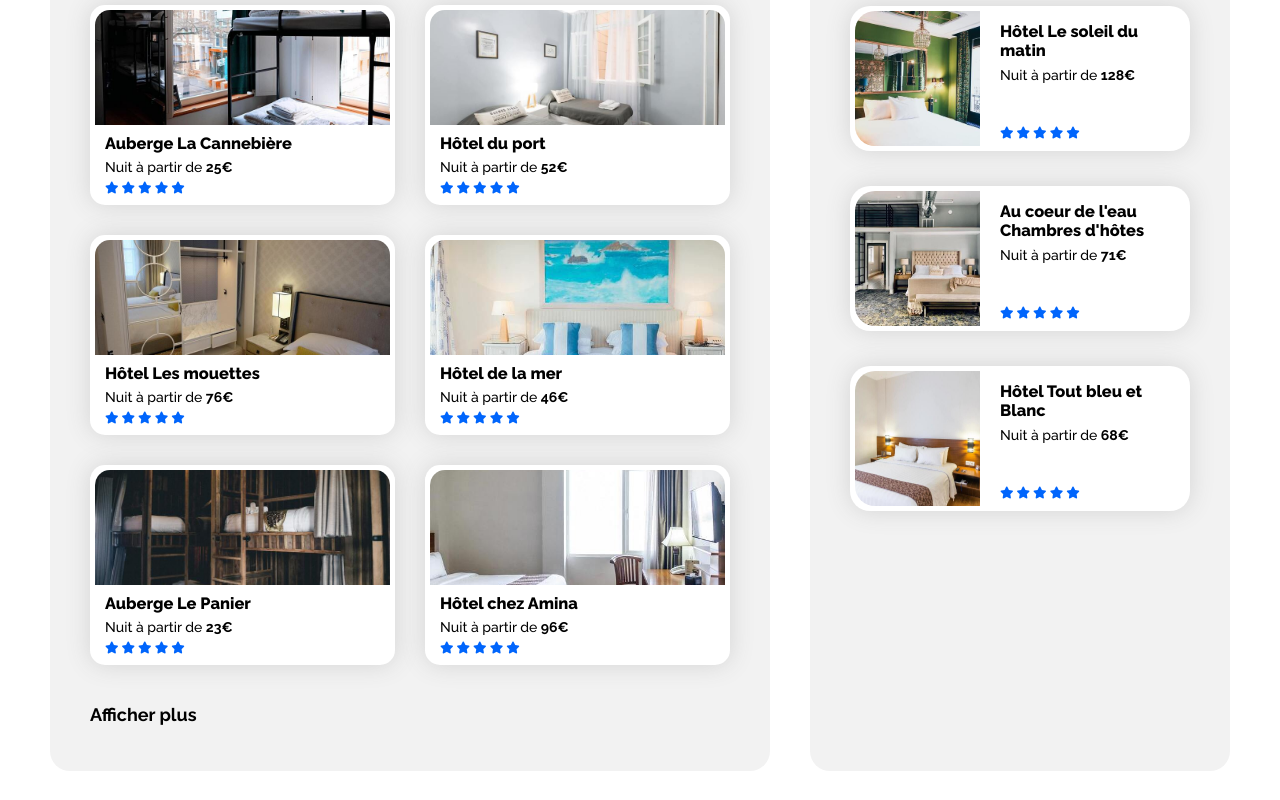
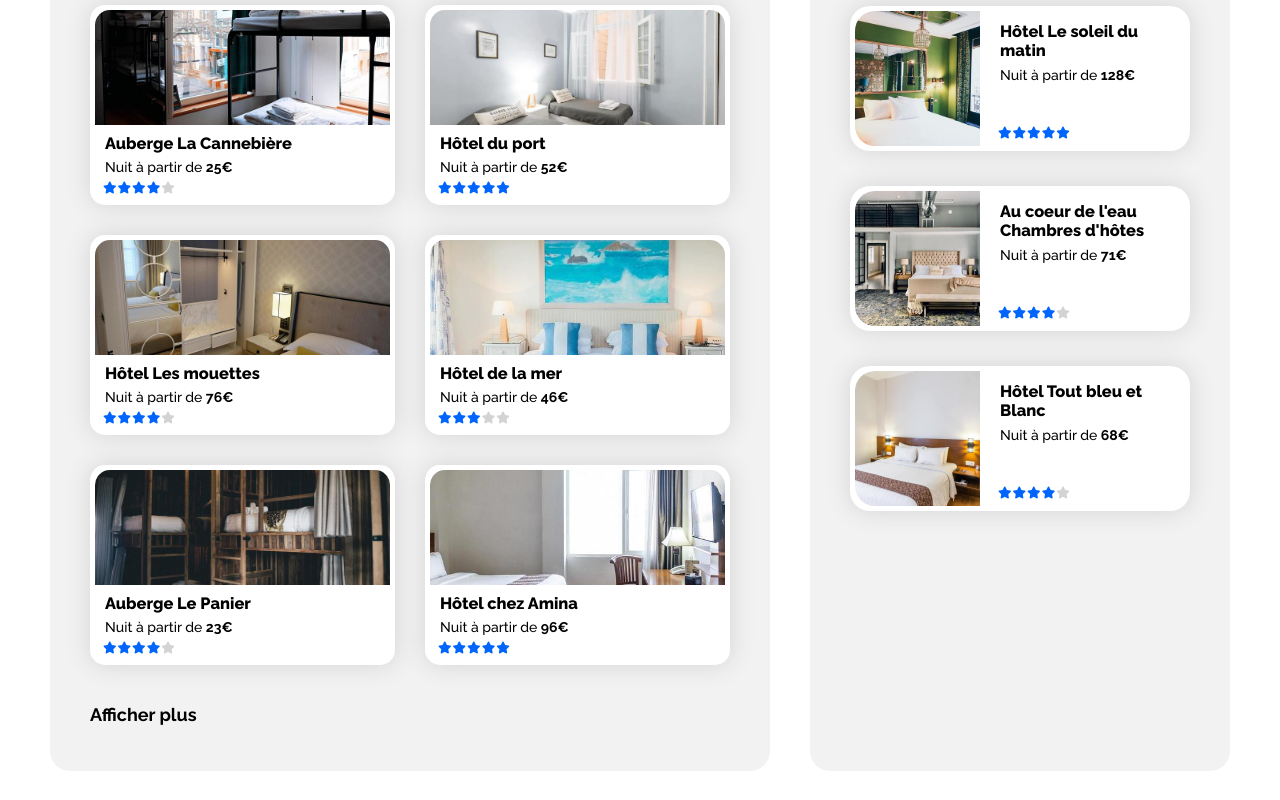
Before and after one commit to VivienBouquet/Booki-Projet-Openclassrooms, a plain HTML site: page index.html in a window 1280 px wide. Shown: the part 540-1340 px from the top of the page. Drawn offline with Linux system fonts and the light colour scheme.

Commit message:
ajout notation 3 etoiles, ajout effet au survol

```diff
--- a/css/style.css
+++ b/css/style.css
@@ -37,6 +37,9 @@ header {
 }
 .hebergements {
   border-top: 2px solid var(--blue-color);
+}
+.activites {
+  border-top: 2px solid transparent;
 }
 .navbar a {
   text-decoration: none;
@@ -97,6 +100,7 @@ h1 {
   background-color: var(--blue-color);
   font-weight: 700;
   border: none;
+  cursor: pointer;
 }
 .search_form .button_icon {
   display: none;
@@ -127,6 +131,10 @@ h1 {
   border-radius: 40px;
   padding-right: 5px;
   margin: 0px 12px 10px 12px;
+  cursor: pointer;
+}
+.filter_button:hover {
+  transform: scale(1.08);
 }
 .filter_button i {
   display: flex;
@@ -166,6 +174,9 @@ h1 {
 
 /* MAIN SECTION ACCOMODATION POPULAR */
 
+figure:hover {
+  transform: scale(1.01);
+}
 .accomodation_popular {
   display: flex;
   gap: 40px;
@@ -182,6 +193,7 @@ h1 {
   font-size: 18px;
   font-weight: bolder;
   margin: 40px 0 20px;
+  cursor: pointer;
 }
 .accomodation,
 .most_popular {
@@ -216,7 +228,23 @@ h1 {
   font-size: 20px;
 }
 
+/* 5 STARS NOTATION */
+.ratings {
+  font-size: 12px;
+  color: var(--blue-color);
+}
+.fa-star:not(.ratings:first-child) {
+  margin-left: -2px;
+}
+.four_star .fa-star:last-child {
+  color: lightgrey;
+}
+.three_star i:nth-child(4),
+.three_star i:nth-child(5) {
+  color: lightgrey;
+}
 /* ACCOMODATION CARD */
+
 .accomodation_card_container a {
   flex-grow: 1;
 }
@@ -245,10 +273,7 @@ h1 {
 .accomodation_card_container figcaption:not(i) {
   font-size: 14px;
 }
-.ratings {
-  font-size: 12px;
-  color: var(--blue-color);
-}
+
 
 .most_popular_card_container {
   display: flex;
@@ -397,6 +422,7 @@ footer {
 footer p {
   font-size: 18px;
   font-weight: 800;
+  padding-bottom: 5px;
 }
 footer ul {
   list-style-type: none;
--- a/index.html
+++ b/index.html
@@ -93,7 +93,7 @@
                   <figcaption class="accomodation_info_card">
                     <h3>Auberge La Cannebière</h3>
                     <p>Nuit à partir de <strong>25€</strong></p>
-                    <span class="ratings">
+                    <span class="ratings four_star">
                       <i class="fa-solid fa-star"></i>
                       <i class="fa-solid fa-star"></i>
                       <i class="fa-solid fa-star"></i>
@@ -133,7 +133,7 @@
                   <figcaption class="accomodation_info_card">
                     <h3>Hôtel Les mouettes</h3>
                     <p>Nuit à partir de <strong>76€</strong></p>
-                    <span class="ratings">
+                    <span class="ratings four_star">
                       <i class="fa-solid fa-star"></i>
                       <i class="fa-solid fa-star"></i>
                       <i class="fa-solid fa-star"></i>
@@ -153,7 +153,7 @@
                   <figcaption class="accomodation_info_card">
                     <h3>Hôtel de la mer</h3>
                     <p>Nuit à partir de <strong>46€</strong></p>
-                    <span class="ratings">
+                    <span class="ratings three_star">
                       <i class="fa-solid fa-star"></i>
                       <i class="fa-solid fa-star"></i>
                       <i class="fa-solid fa-star"></i>
@@ -173,7 +173,7 @@
                   <figcaption class="accomodation_info_card">
                     <h3>Auberge Le Panier</h3>
                     <p>Nuit à partir de <strong>23€</strong></p>
-                    <span class="ratings">
+                    <span class="ratings four_star">
                       <i class="fa-solid fa-star"></i>
                       <i class="fa-solid fa-star"></i>
                       <i class="fa-solid fa-star"></i>
@@ -248,7 +248,7 @@
                   <figcaption class="most_popular_card_info">
                     <h3>Au coeur de l'eau Chambres d'hôtes</h3>
                     <p>Nuit à partir de <strong>71€</strong></p>
-                    <span class="ratings">
+                    <span class="ratings four_star">
                       <i class="fa-solid fa-star"></i>
                       <i class="fa-solid fa-star"></i>
                       <i class="fa-solid fa-star"></i>
@@ -270,7 +270,7 @@
                   <figcaption class="most_popular_card_info">
                     <h3>Hôtel Tout bleu et Blanc</h3>
                     <p>Nuit à partir de <strong>68€</strong></p>
-                    <span class="ratings">
+                    <span class="ratings four_star">
                       <i class="fa-solid fa-star"></i>
                       <i class="fa-solid fa-star"></i>
                       <i class="fa-solid fa-star"></i>
```
